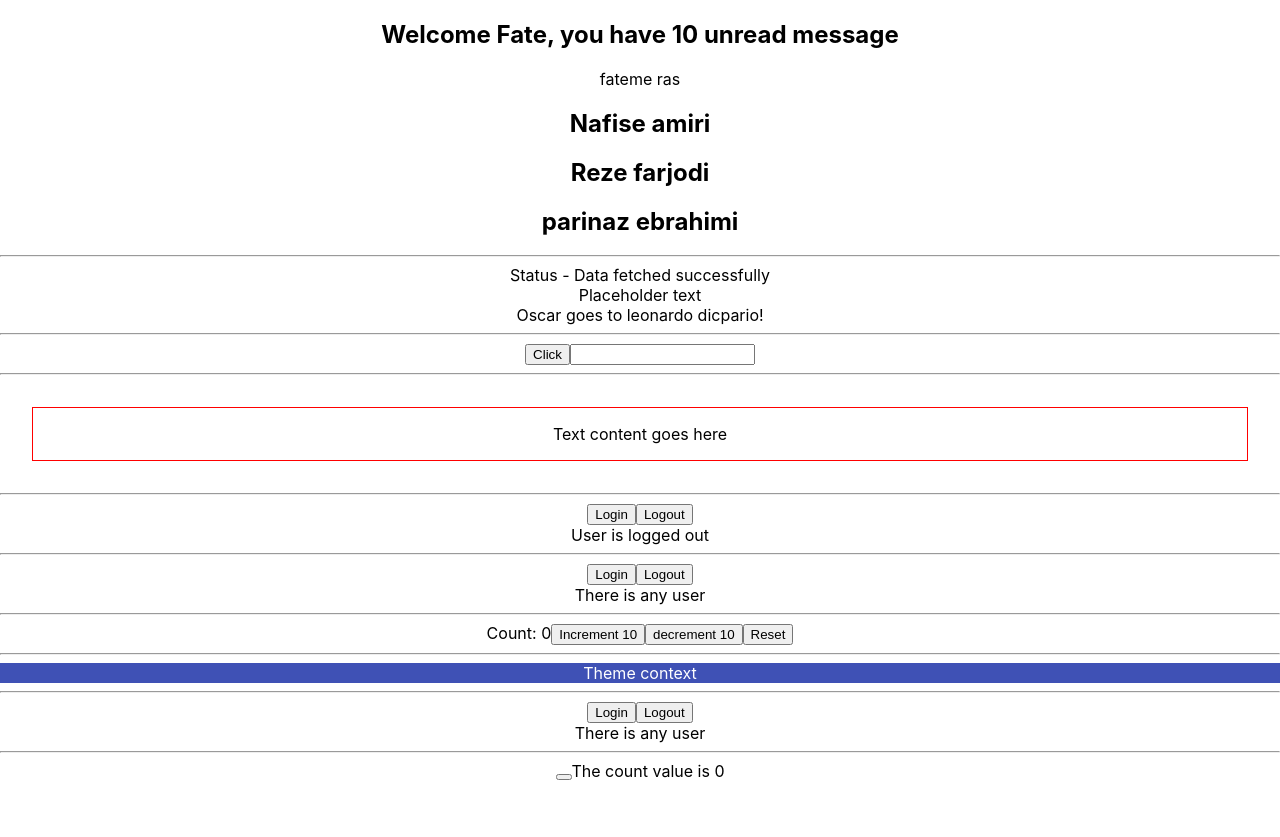
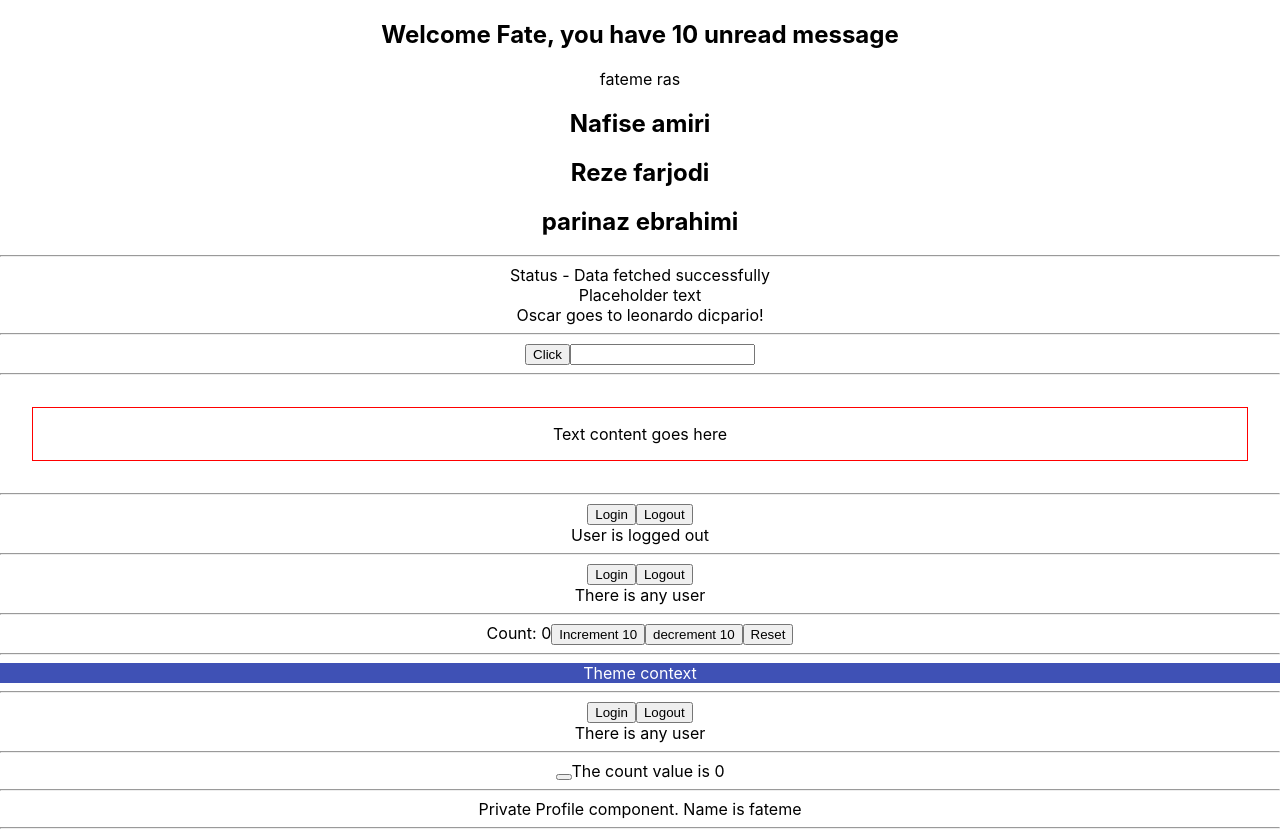
Before and after one commit to fatemeRasolzade/react-typescript-demo, a React (Create React App) app: page / in a window 1280 px wide. Before the commit the page ends 800 px from the top, so only its background shows below. Built offline with nearby package versions, Linux system fonts and the light colour scheme.

Commit message:
learning component props

```diff
--- a/src/App.tsx
+++ b/src/App.tsx
@@ -1,4 +1,6 @@
 import "./App.css";
+import Private from "./components/Auth/Private";
+import Profile from "./components/Auth/Profile";
 import Button from "./components/Button";
 import { ClassCounter } from "./components/class/ClassCounter";
 import Container from "./components/Container";
@@ -70,6 +72,9 @@ function App() {
       </UserContextProvider>
       <hr />
       <ClassCounter message="The count value is" />
+      <hr />
+      <Private isLoggedIn={true} component={Profile} />
+      <hr />
     </div>
   );
 }
--- /dev/null
+++ b/src/components/Auth/Login.tsx
@@ -0,0 +1,5 @@
+const Login = () => {
+  return <div>Please login to continue</div>;
+};
+
+export default Login;
--- /dev/null
+++ b/src/components/Auth/Private.tsx
@@ -0,0 +1,19 @@
+import React from 'react'
+import Login from './Login'
+import { ProfileProps } from './Profile'
+
+type PrivateProps = {
+    isLoggedIn: boolean
+    component: React.ComponentType<ProfileProps>
+}
+
+const Private = ({ isLoggedIn, component: Component}: PrivateProps) => {
+    if(isLoggedIn){
+        return <Component name='fateme'/>
+    }else{
+        return <Login/>
+
+    }
+}
+
+export default Private
--- /dev/null
+++ b/src/components/Auth/Profile.tsx
@@ -0,0 +1,9 @@
+export type ProfileProps = {
+  name: string;
+};
+
+const Profile = ({ name }: ProfileProps) => {
+  return <div>Private Profile component. Name is {name}</div>;
+};
+
+export default Profile;
```
